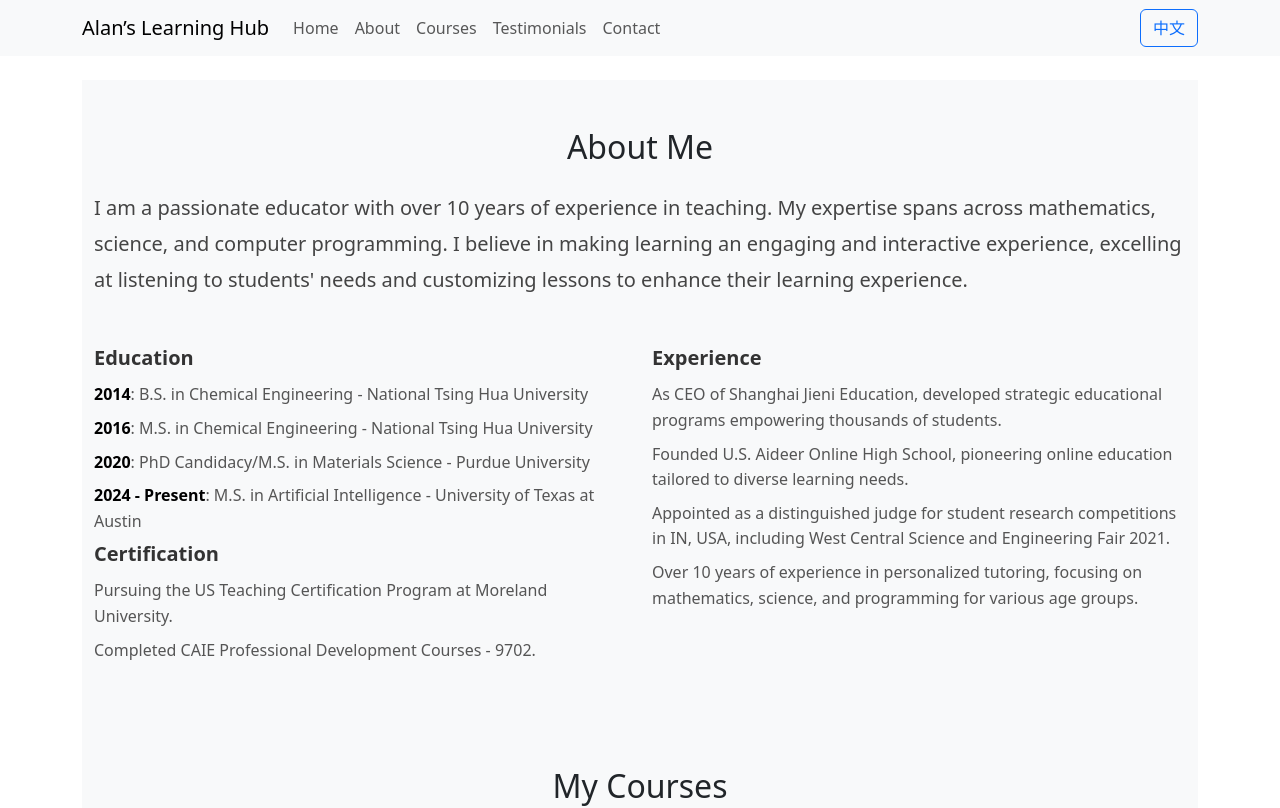
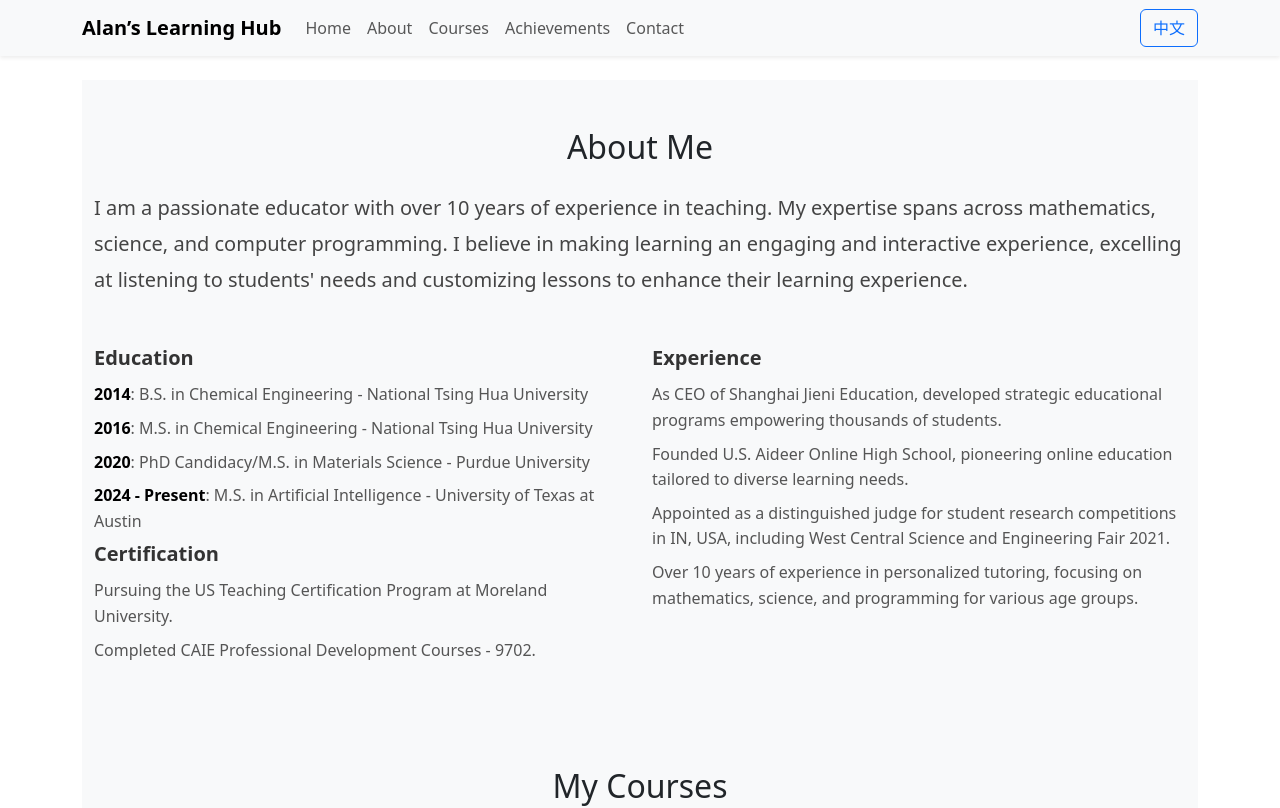
Before and after one commit to AlanChu61/tutor-react, a React (Create React App) app: page / in a window 1280 px wide. Shown: the top 808 px of the page. Built offline with nearby package versions, Linux system fonts and the light colour scheme.

Commit message:
updated navbar

```diff
--- a/src/components/NavBar.js
+++ b/src/components/NavBar.js
@@ -4,15 +4,21 @@ import { useLanguage } from '../App';
 function Navbar() {
     const { language, toggleLanguage } = useLanguage();
 
-    const navItems = {
-        en: ['Home', 'About', 'Courses', 'Testimonials', 'Contact'],
-        zh: ['主页', '关于我', '课程', '学生评价', '联系我们']
+    const navData = {
+        en: {
+            items: ['Home', 'About', 'Courses', 'Achievements', 'Contact'],
+            ids: ['home', 'about', 'courses', 'academic-highlights', 'contact']
+        },
+        zh: {
+            items: ['主页', '关于我', '课程', '学生成就', '联系我们'],
+            ids: ['home', 'about', 'courses', 'academic-highlights', 'contact']
+        }
     };
 
     return (
-        <nav className="navbar navbar-expand-lg navbar-light bg-light">
+        <nav className="navbar navbar-expand-lg navbar-light bg-light shadow-sm">
             <div className="container">
-                <a className="navbar-brand" href="#home">Alan’s Learning Hub</a>
+                <a className="navbar-brand fw-bold" href="#home">Alan’s Learning Hub</a>
                 <button
                     className="navbar-toggler"
                     type="button"
@@ -25,12 +31,12 @@ function Navbar() {
                     <span className="navbar-toggler-icon"></span>
                 </button>
                 <div className="collapse navbar-collapse" id="navbarNav">
-                    <ul className="navbar-nav me-auto">
-                        {navItems[language].map((item, index) => (
+                    <ul className="navbar-nav me-auto mb-2 mb-lg-0">
+                        {navData[language].items.map((item, index) => (
                             <li className="nav-item" key={index}>
                                 <a
                                     className="nav-link"
-                                    href={`#${navItems.en[index].toLowerCase()}`} // Ensure IDs match sections
+                                    href={`#${navData[language].ids[index]}`}
                                 >
                                     {item}
                                 </a>
```
